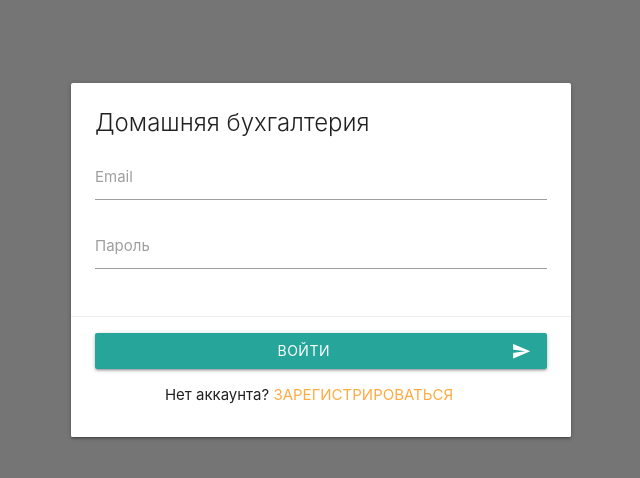
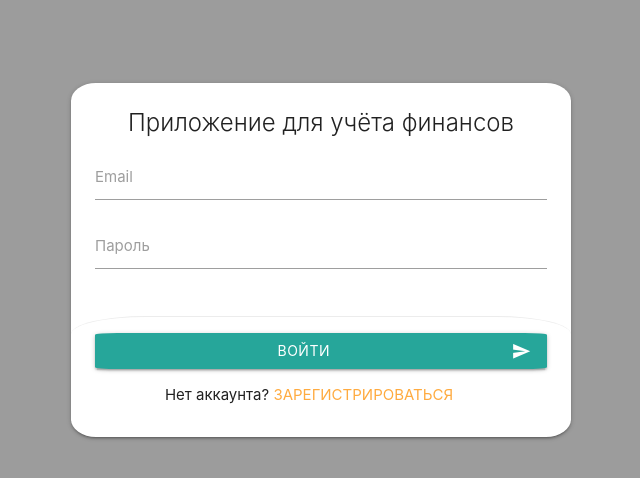
Before and after one commit to olegspace/finance-app, a Vue app: page /login in a window 1280 px wide. Shown: the top 478 px of the page, without its empty margins (319-959 px from the left). Built offline with nearby package versions, Linux system fonts and the light colour scheme; no server answers.

Commit message:
Styles and key

```diff
--- a/src/assets/index.css
+++ b/src/assets/index.css
@@ -13,9 +13,11 @@
 }
 .auth-card {
   width: 500px;
+  border-radius: 5%;
 }
 .auth-submit {
   width: 100%;
+  border-radius: 5%;
 }
 .helper-text.invalid {
   color: #f44336;
@@ -132,7 +134,7 @@
   cursor: pointer;
 }
 .form {
-  max-width: 500px;
+  max-width: 400px;
 }
 .breadcrumb-wrap,
 .breadcrumb-wrap a,
@@ -158,3 +160,9 @@
   max-width: 600px;
   margin: 0 auto;
 }
+.rounded {
+  border-radius: 15% !important;
+}
+.grey_ {
+  background-color: #9c9c9c;
+}
--- a/src/components/app/Navbar.vue
+++ b/src/components/app/Navbar.vue
@@ -1,5 +1,5 @@
 <template>
-  <nav class="navbar orange lighten-1">
+  <nav class="navbar blue lighten-1">
     <div class="nav-wrapper">
       <div class="navbar-left">
         <a href="#" @click.prevent="$emit('click')">
--- a/src/components/app/Sidebar.vue
+++ b/src/components/app/Sidebar.vue
@@ -1,5 +1,5 @@
 <template>
-  <ul class="sidenav app-sidenav" :class="{open: value}">
+  <ul class="sidenav app-sidenav" :class="{ open: value }">
     <router-link
       v-for="link in links"
       :key="link.url"
@@ -8,14 +8,14 @@
       :to="link.url"
       :exact="link.exact"
     >
-      <a href="#" class="waves-effect waves-orange pointer">{{ link.title }}</a>
+      <a href="#" class="waves-effect waves-teal pointer">{{ link.title }}</a>
     </router-link>
   </ul>
 </template>
 
 <script>
 export default {
-  props: ['value'],
+  props: ["value"],
   data: () => ({
     links: [
       { title: "Счет", url: "/", exact: true },
--- a/src/layouts/EmptyLayout.vue
+++ b/src/layouts/EmptyLayout.vue
@@ -1,5 +1,5 @@
 <template>
-  <div class="grey darken-1 empty-layout">
+  <div class="grey_ darken-1 empty-layout">
     <router-view />
   </div>
 </template>
--- a/src/views/Login.vue
+++ b/src/views/Login.vue
@@ -1,7 +1,7 @@
 <template>
   <form class="card auth-card" @submit.prevent="submitHandler">
     <div class="card-content">
-      <span class="card-title">Домашняя бухгалтерия</span>
+      <span class="card-title center">Приложение для учёта финансов</span>
       <div class="input-field">
         <input
           id="email"
@@ -55,7 +55,7 @@
         </small>
       </div>
     </div>
-    <div class="card-action">
+    <div class="card-action rounded">
       <div>
         <button class="btn waves-effect waves-light auth-submit" type="submit">
           Войти
--- a/src/views/Register.vue
+++ b/src/views/Register.vue
@@ -78,7 +78,7 @@
         </label>
       </p>
     </div>
-    <div class="card-action">
+    <div class="card-action rounded">
       <div>
         <button class="btn waves-effect waves-light auth-submit" type="submit">
           Зарегистрироваться
```
Also changed, not shown: 1 other file (tests, documents, lock files or other folders).
